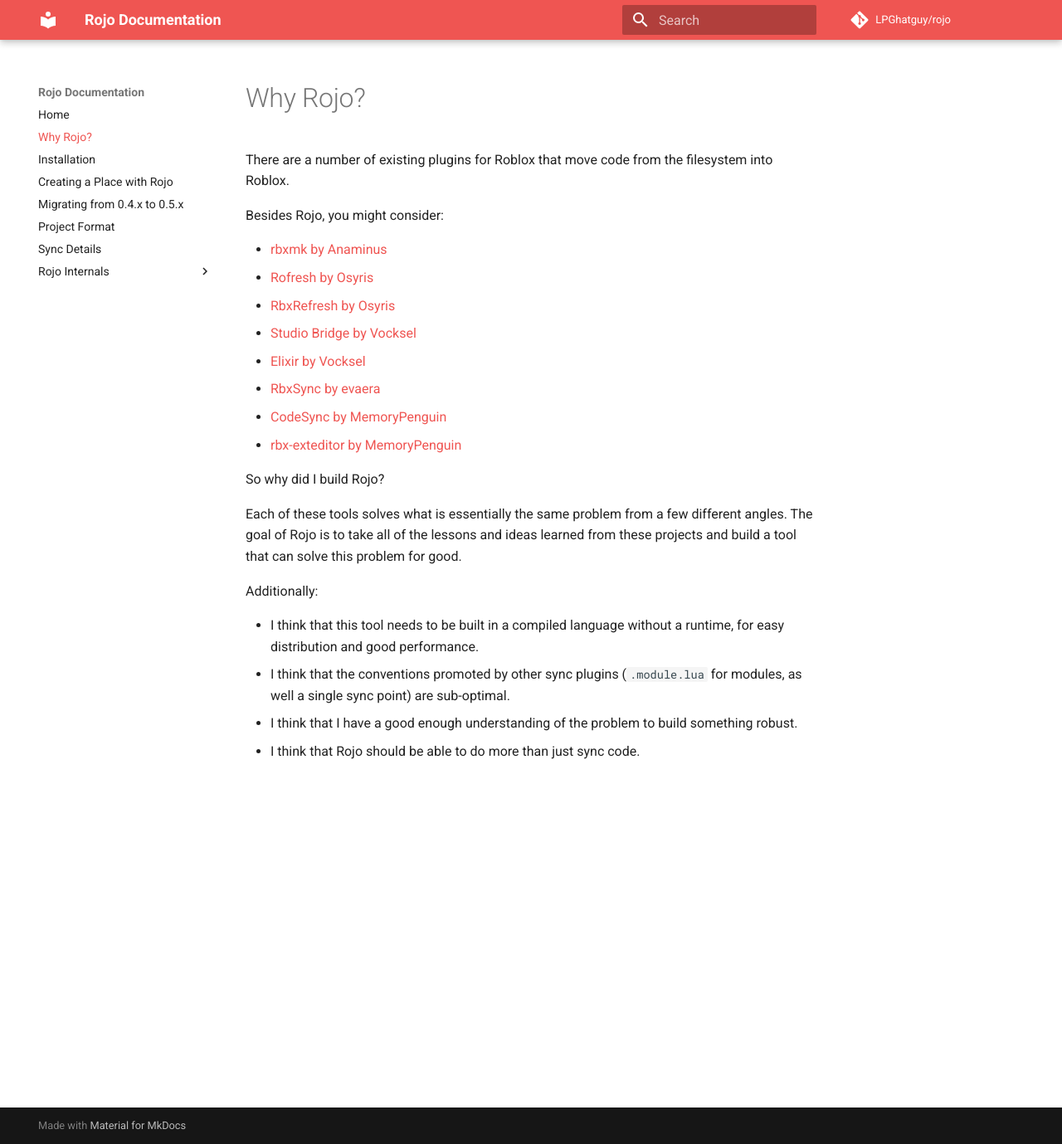
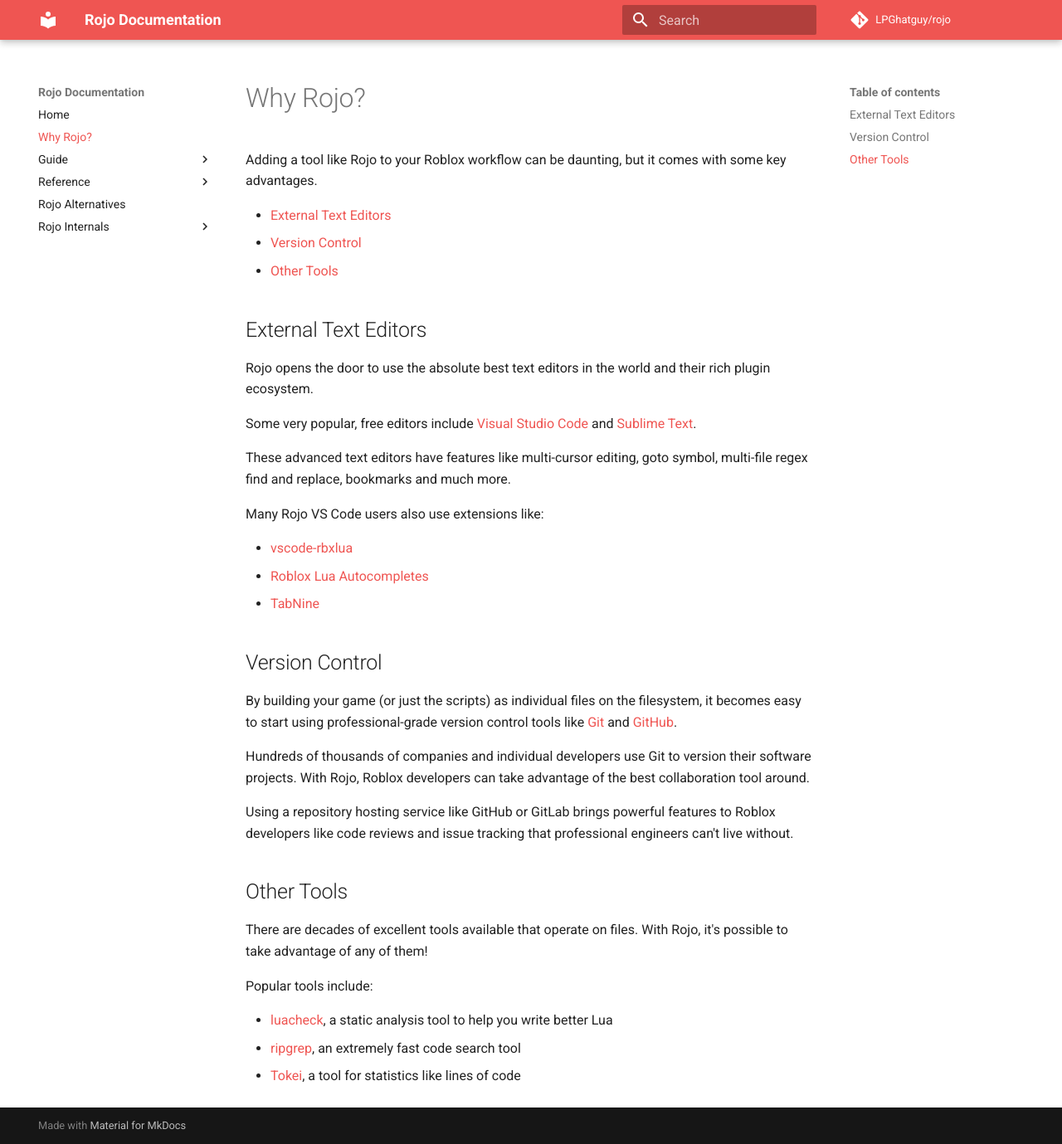
Before and after one commit to rojo-rbx/rojo, an MkDocs documentation site: the page built from docs/why-rojo.md, in a window 1280 px wide and 1379 px high. Shown: the whole window at 83% size. Built offline with MkDocs 1.6.1 and Material for MkDocs 9.7.7, drawn with Linux system fonts in a browser that asks for light colours; comment, search, counter and statistics services are not loaded.

Commit message:
Substantial documentation improvements

```diff
--- a/docs/extra.css
+++ b/docs/extra.css
@@ -1,3 +1,13 @@
 .md-typeset__table {
   width: 100%;
 }
+
+.feature-image img {
+  border: 1px solid rgba(0, 0, 0, 0.2);
+  box-shadow: 1px 1px 4px rgba(0, 0, 0, 0.2);
+}
+
+.codehilite {
+  border: 1px solid rgba(0, 0, 0, 0.2);
+  box-shadow: 1px 1px 4px rgba(0, 0, 0, 0.2);
+}
--- a/docs/why-rojo.md
+++ b/docs/why-rojo.md
@@ -1,23 +1,32 @@
-There are a number of existing plugins for Roblox that move code from the filesystem into Roblox.
+Adding a tool like Rojo to your Roblox workflow can be daunting, but it comes with some key advantages.
 
-Besides Rojo, you might consider:
+[TOC]
 
-* [rbxmk by Anaminus](https://github.com/anaminus/rbxmk)
-* [Rofresh by Osyris](https://github.com/osyrisrblx/rofresh)
-* [RbxRefresh by Osyris](https://github.com/osyrisrblx/RbxRefresh)
-* [Studio Bridge by Vocksel](https://github.com/vocksel/studio-bridge)
-* [Elixir by Vocksel](https://github.com/vocksel/elixir)
-* [RbxSync by evaera](https://github.com/evaera/RbxSync)
-* [CodeSync by MemoryPenguin](https://github.com/MemoryPenguin/CodeSync)
-* [rbx-exteditor by MemoryPenguin](https://github.com/MemoryPenguin/rbx-exteditor)
+## External Text Editors
+Rojo opens the door to use the absolute best text editors in the world and their rich plugin ecosystem.
 
-So why did I build Rojo?
+Some very popular, free editors include [Visual Studio Code](https://code.visualstudio.com) and [Sublime Text](https://www.sublimetext.com).
 
-Each of these tools solves what is essentially the same problem from a few different angles. The goal of Rojo is to take all of the lessons and ideas learned from these projects and build a tool that can solve this problem for good.
+These advanced text editors have features like multi-cursor editing, goto symbol, multi-file regex find and replace, bookmarks and much more.
 
-Additionally:
+Many Rojo VS Code users also use extensions like:
 
-* I think that this tool needs to be built in a compiled language without a runtime, for easy distribution and good performance.
-* I think that the conventions promoted by other sync plugins (`.module.lua` for modules, as well a single sync point) are sub-optimal.
-* I think that I have a good enough understanding of the problem to build something robust.
-* I think that Rojo should be able to do more than just sync code.
+* [vscode-rbxlua](https://marketplace.visualstudio.com/items?itemName=AmaranthineCodices.vscode-rbxlua)
+* [Roblox Lua Autocompletes](https://marketplace.visualstudio.com/items?itemName=Kampfkarren.roblox-lua-autofills)
+* [TabNine](https://tabnine.com)
+
+## Version Control
+By building your game (or just the scripts) as individual files on the filesystem, it becomes easy to start using professional-grade version control tools like [Git](https://git-scm.com) and [GitHub](https://github.com).
+
+Hundreds of thousands of companies and individual developers use Git to version their software projects. With Rojo, Roblox developers can take advantage of the best collaboration tool around.
+
+Using a repository hosting service like GitHub or GitLab brings powerful features to Roblox developers like code reviews and issue tracking that professional engineers can't live without.
+
+## Other Tools
+There are decades of excellent tools available that operate on files. With Rojo, it's possible to take advantage of any of them!
+
+Popular tools include:
+
+* [luacheck](https://github.com/mpeterv/luacheck), a static analysis tool to help you write better Lua
+* [ripgrep](https://github.com/BurntSushi/ripgrep), an extremely fast code search tool
+* [Tokei](https://github.com/XAMPPRocky/tokei), a tool for statistics like lines of code
--- a/mkdocs.yml
+++ b/mkdocs.yml
@@ -11,11 +11,15 @@
 nav:
   - Home: index.md
   - Why Rojo?: why-rojo.md
-  - Installation: installation.md
-  - Creating a Place with Rojo: creating-a-place.md
-  - Migrating from 0.4.x to 0.5.x: migrating-to-epiphany.md
-  - Project Format: project-format.md
-  - Sync Details: sync-details.md
+  - Guide:
+    - Installation: guide/installation.md
+    - Creating a Game with Rojo: guide/new-game.md
+    # - Moving an Existing Game to Rojo: guide/existing-game.md
+    - Migrating from 0.4.x to 0.5.x: guide/migrating-to-epiphany.md
+  - Reference:
+    - Project Format: reference/project-format.md
+    - Sync Details: reference/sync-details.md
+  - Rojo Alternatives: rojo-alternatives.md
   - Rojo Internals:
     - Internals Overview: internals/overview.md
 
```
Also changed, not shown: docs/creating-a-place.md (deleted, +0 -68 lines), docs/guide/installation.md (renamed from docs/installation.md, +3 -2 lines), docs/guide/new-game.md (added, +90 -0 lines), docs/reference/project-format.md (renamed from docs/project-format.md, +57 -12 lines), docs/reference/sync-details.md (renamed from docs/sync-details.md, +3 -3 lines), docs/rojo-alternatives.md (added, +23 -0 lines), docs/guide/existing-game.md (added), docs/guide/migrating-to-epiphany.md (renamed from docs/migrating-to-epiphany.md), docs/images/connection-dialog.png (added).
